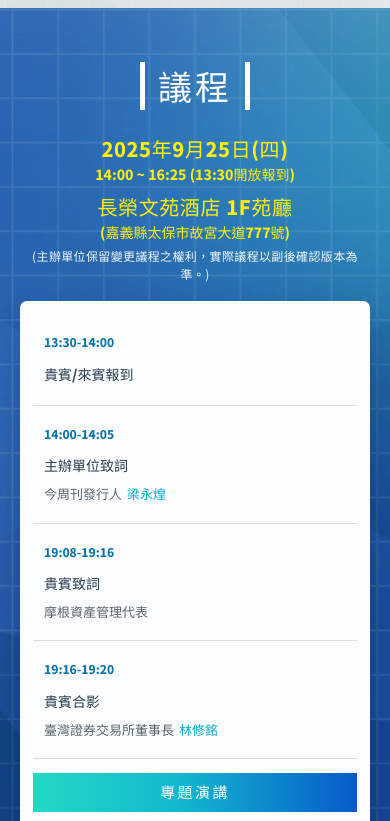
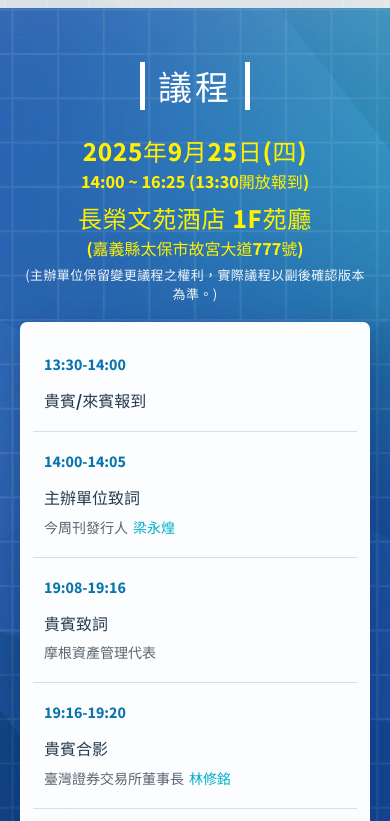
Before and after one commit to jackietsairock/NEWNERGYFOURM, a Vue app: page / in a window 390 px wide. Shown: the part 3000-3821 px from the top of the page. Built offline with nearby package versions, Linux system fonts and the light colour scheme.

Commit message:
調整 agenda.vue 中的字體大小和樣式，改善視覺效果

```diff
--- a/src/components/agenda.vue
+++ b/src/components/agenda.vue
@@ -7,7 +7,7 @@
       type: Object,
       default: () => ({})
     }
-  })
+  });
 </script>
 
 <template>
@@ -116,18 +116,18 @@
   }
 
   .event_info_title{
-    font-size: clamp(20px, 2.2vw, 30px);
+    font-size: clamp(24px, 2.4vw, 34px);
     letter-spacing: 0.03em;
   }
 
   .event_info_detail{
-    font-size: clamp(14px, 1.4vw, 18px);
+    font-size: clamp(16px, 1.55vw, 21px);
   }
 
   .agenda_note{
     margin: 5px 0 24px;
     color: rgba(255, 255, 255, 0.94);
-    font-size: 13px;
+    font-size: 15px;
     letter-spacing: 0.03em;
     text-align: center;
   }
@@ -160,14 +160,14 @@
     align-items: center;
     border-bottom: 1px solid #bcc8d2;
     color: #193c5f;
-    font-size: 15px;
+    font-size: 18px;
     font-weight: 800;
     letter-spacing: 0.12em;
   }
 
   .agenda_table_head > div,
   .agenda_table_item > div{
-    padding: 11px 18px;
+    padding: 14px 20px;
   }
 
   .agenda_table_head > div:first-child,
@@ -177,7 +177,7 @@
   }
 
   .agenda_table_item{
-    min-height: 66px;
+    min-height: 76px;
     border-bottom: 1px solid #d8dee4;
     color: #404a53;
   }
@@ -191,7 +191,7 @@
     align-items: flex-start;
     justify-content: center;
     color: #566572;
-    font-size: 14px;
+    font-size: 17px;
     font-weight: 500;
     line-height: 1.55;
   }
@@ -205,7 +205,7 @@
 
   .topic_box{
     color: #263c50;
-    font-size: 15px;
+    font-size: 18px;
     font-weight: 750;
     line-height: 1.55;
   }
@@ -227,7 +227,7 @@
     flex-wrap: wrap;
     align-items: center;
     gap: 5px;
-    font-size: 13px;
+    font-size: 16px;
     line-height: 1.5;
   }
 
@@ -244,7 +244,7 @@
     margin-top: 14px;
     background: linear-gradient(90deg, #22d9c5 0%, #12b8cf 45%, #075ac9 100%);
     color: #fff;
-    font-size: 15px;
+    font-size: 18px;
     font-weight: 800;
     letter-spacing: 0.16em;
     text-align: center;
@@ -288,7 +288,7 @@
 
     .agenda_note{
       margin-bottom: 18px;
-      font-size: 12px;
+      font-size: 13px;
     }
 
     .agenda_table{
@@ -307,12 +307,20 @@
 
     .time_box{
       justify-content: flex-start;
-      font-size: 12px;
+      font-size: 14px;
       text-align: left !important;
     }
 
     .topic_box{
+      font-size: 16px;
+    }
+
+    .speaker_box{
       font-size: 14px;
+    }
+
+    .agenda_section{
+      font-size: 16px;
     }
   }
 
```
